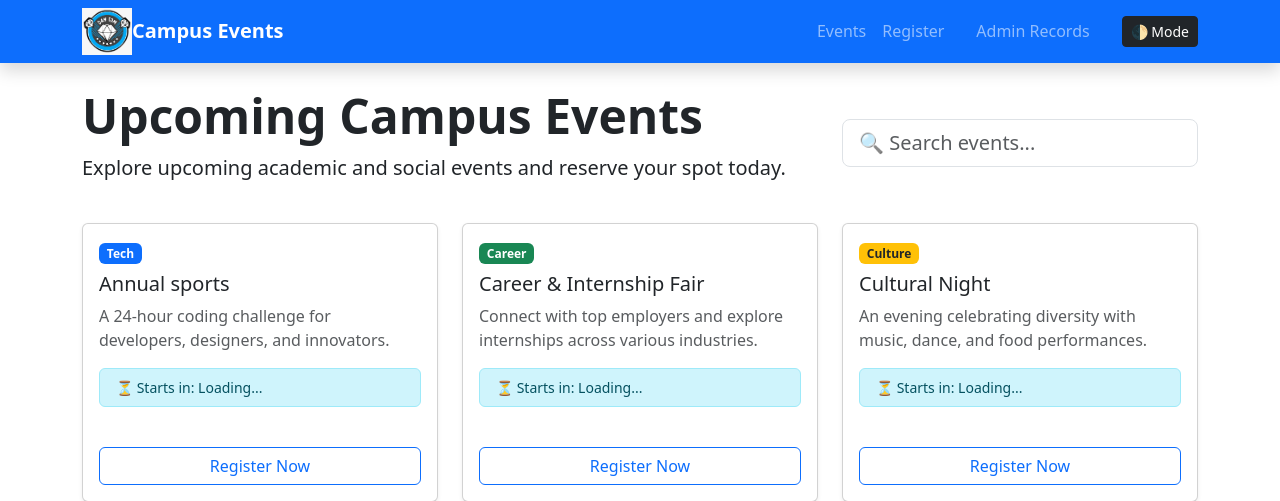
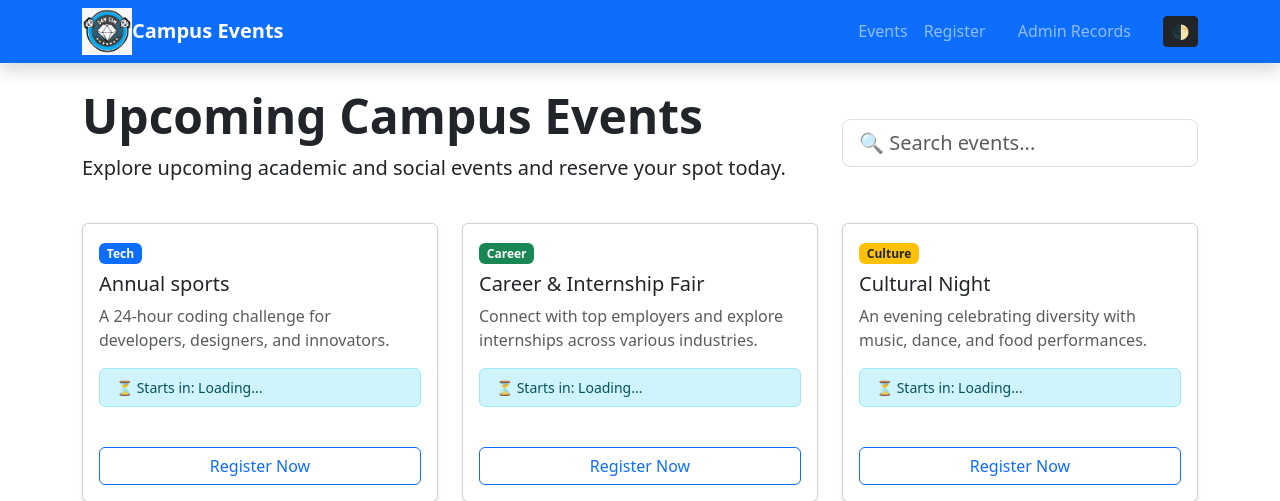
Before and after one commit to obiero001/event_management_system, a PHP site: page /index.php in a window 1280 px wide. Shown: the top 501 px of the page. Run offline with PHP 8.4, Linux system fonts and the light colour scheme.

Commit message:
update header.php

```diff
--- a/header.php
+++ b/header.php
@@ -22,7 +22,7 @@
         <li class="nav-item"><a class="nav-link" href="register.php">Register</a></li>
         <li class="nav-item"><a class="nav-link btn btn-outline-light ms-lg-2 px-3" href="admin.php">Admin Records</a></li>
       </ul>
-      <button class="btn btn-sm btn-dark ms-3" id="themeToggle">🌓 Mode</button>
+      <button class="btn btn-sm btn-dark ms-3" id="themeToggle">🌓</button>
     </div>
   </div>
 </nav>
```
